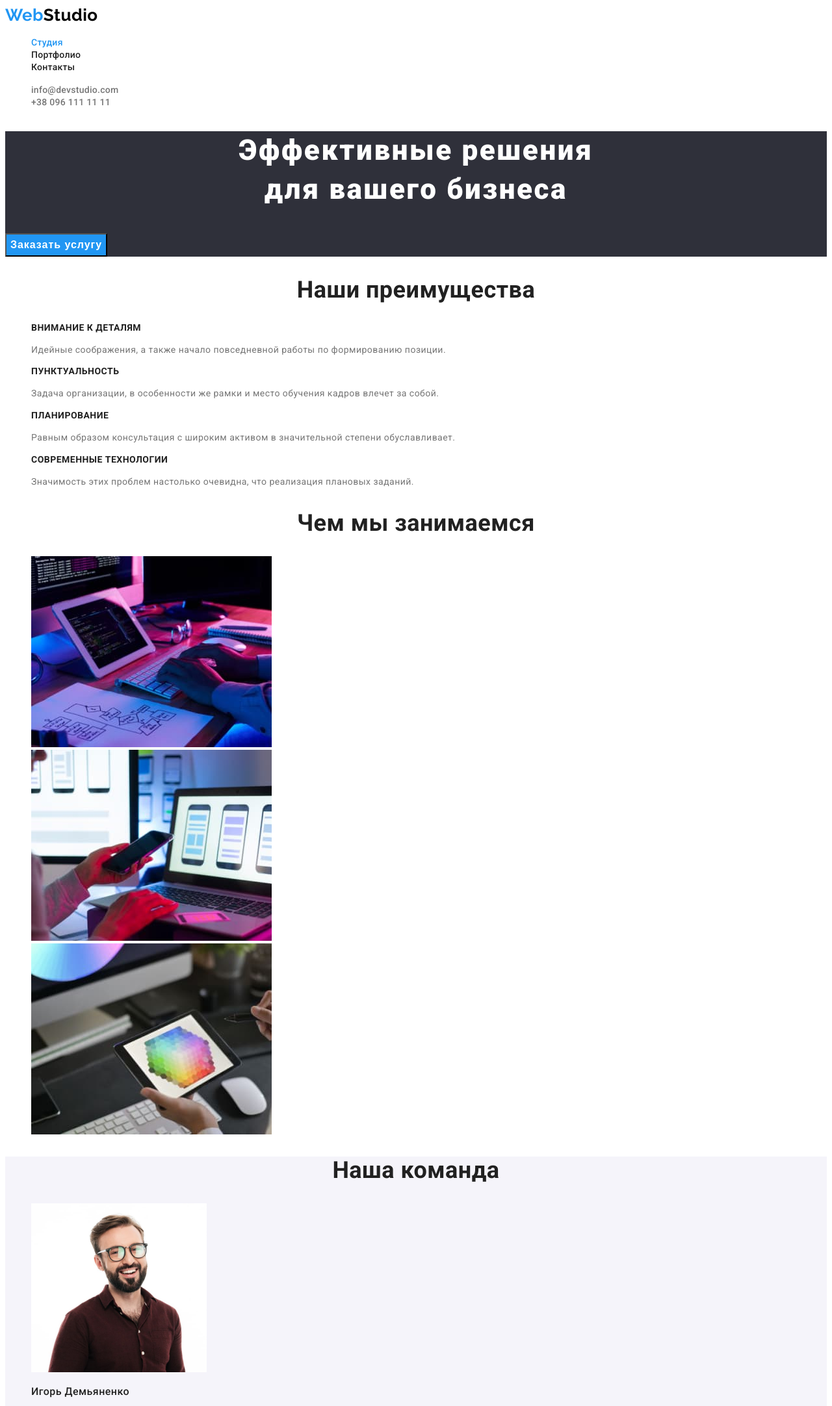
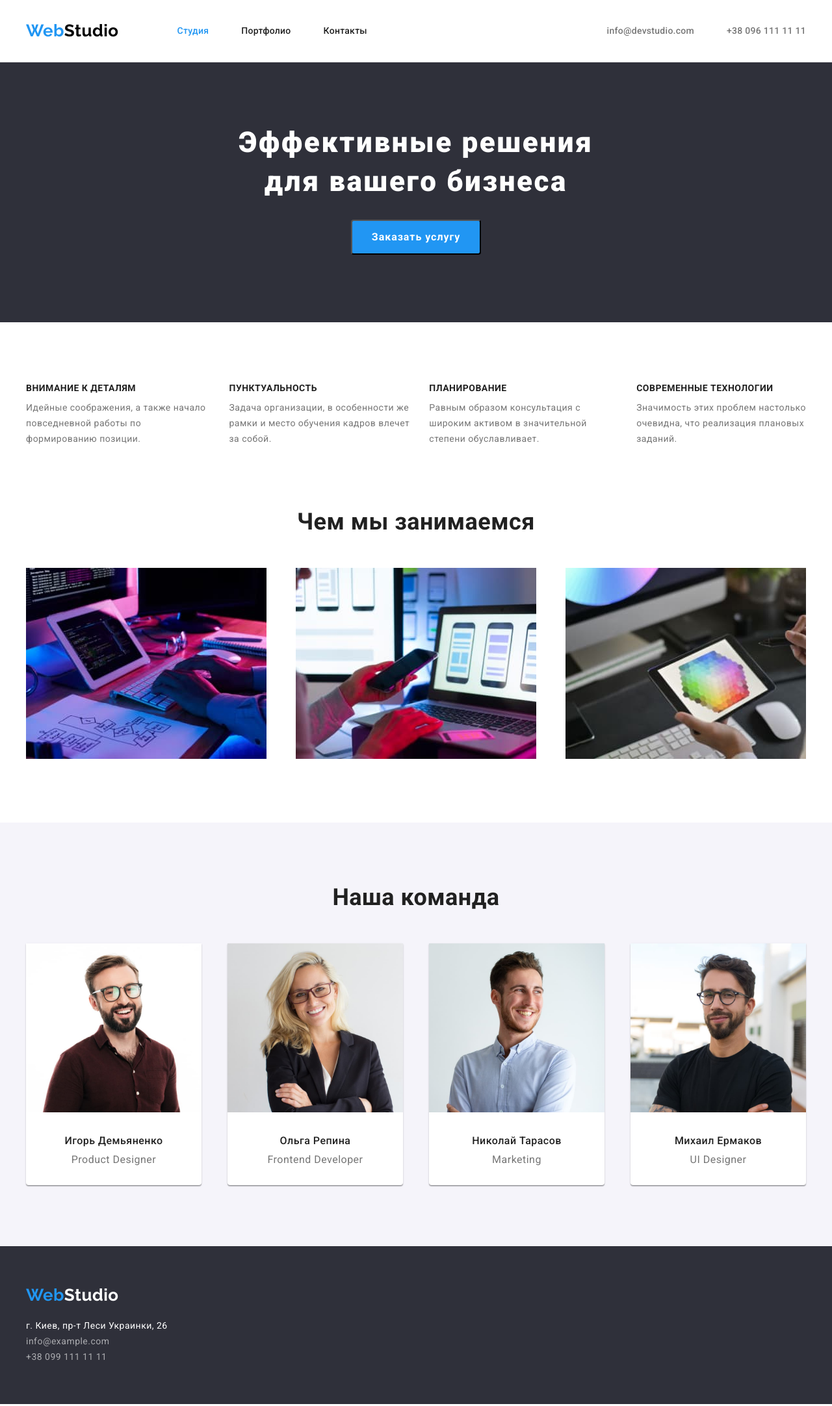
Before and after one commit to helga-khols/goit-markup-hw-03, a plain HTML site: page index.html in a window 1280 px wide. Shown: the top 2164 px of the page at 65% size. Drawn offline with nearby package versions, Linux system fonts and the light colour scheme.

Commit message:
Adds geometry

```diff
--- a/css/styles.css
+++ b/css/styles.css
@@ -7,21 +7,75 @@
 --main-bg-color: #ffffff;
 --secondary-bg-color: #F5F4FA;
 }
+p,
+h1,
+h2,
+h3,
+h4,
+h5,
+h6 {
+    margin: 0;
+}
 
-body {font-family: "Roboto", sans-serif;
+ul, ol {
+    margin: 0;
+    padding-left: 0;
+}
+
+
+body {
+    margin: 0;
+    font-family: "Roboto", sans-serif;
     color: var(--main-text-color);
     letter-spacing: 0.03em;
 }
 
+.container{
+    width: 1230px;
+    padding: 94px 15px;
+    margin: 0 auto;
+}
+
+.header .container{
+    padding: 32px 15px 32px 15px;
+    display: flex;
+align-items: center;
+}
 .header{
     background-color: var(--main-bg-color);
+    border-bottom: 1px solid #ECECEC;
 }
+
+.site-nav{
+    display: flex;
+    align-items: center;
+}
+
+.navigation{
+    display: flex;
+    align-items: center;
+
+}
+
 .site-nav .link
 {
 font-weight: 500;
 font-size: 14px;
 line-height: 1.14;
-    letter-spacing: 0.02em; }
+letter-spacing: 0.02em;
+color: var(--main-text-color);
+text-decoration: none;
+    margin-right: 50px;
+}
+
+.site-nav .link.current{
+    color: var(--accent-color);
+}
+
+.site-nav .link:hover,
+.site-nav .link:focus{
+color: var(--accent-color) ;
+}
 
 .logo{
 font-family: 'Raleway', sans-serif;
@@ -29,6 +83,7 @@ font-weight: 700;
 font-size: 26px;
 line-height: 1.19;
 text-decoration: none;
+margin-right: 90px;
 }
 
 .web{
@@ -38,33 +93,28 @@ color: var(--accent-color) ;
 color: #000000 ;
 }
 
-.site-nav .link{
-    font-weight: 500;
-font-size: 14px;
-line-height: 1.14;
-letter-spacing: 0.02em;
-color: var(--main-text-color);
-text-decoration: none;
-}
-.site-nav .link.current{
-    color: var(--accent-color);
-}
-
-.site-nav .link:hover,
-.site-nav .link:focus{
-color: var(--accent-color) ;
-}
 
 .list{
     list-style: none;
 }
 
+.visually-hidden {
+  position: absolute;
+  white-space: nowrap;
+  width: 1px;
+  height: 1px;
+  overflow: hidden;
+  border: 0;
+  padding: 0;
+  clip: rect(0 0 0 0);
+  clip-path: inset(50%);
+  margin: -1px;
+}
 
-
-
-
-
-
+.contacts{
+    display: flex;
+    margin-left: auto;
+}
 
 .contacts .link{
     font-weight: 500;
@@ -73,6 +123,7 @@ line-height: 1.14;
 letter-spacing: 0.02em;
     color: var(--secondary-text-color);
     text-decoration: none;
+    margin-left: 50px;
 }
 
 .contacts .link:hover,
@@ -85,6 +136,10 @@ letter-spacing: 0.02em;
     background-color: var(--accent-bg-color);
 }
 
+
+.hero .container{
+    height: 400px;
+}
 .hero-title{
     font-weight: 900;
 font-size: 44px;
@@ -92,16 +147,29 @@ line-height: 1.36;
 text-align: center;
 letter-spacing: 0.06em;
 color: var(--main-bg-color);
+margin-bottom: 30px;
 }
 
 .button{
+    font-family: inherit;
     font-weight: 700;
 font-size: 16px;
 line-height: 1.88;
 letter-spacing: 0.06em;
 background-color: var(--accent-color);
 color: var(--main-bg-color);
-cursor: pointer
+cursor: pointer;
+border-radius: 4px;
+min-width: 200px;
+padding-top: 10px;
+padding-bottom: 10px;
+}
+
+.center-button{
+display: flex;
+  justify-content: center;
+  align-items: center;
+  height: 50px;
 }
 
 .button:focus{
@@ -125,6 +193,18 @@ font-size: 14px;
 line-height: 1.14;
 text-transform: uppercase;
 color: var(--main-text-color);
+margin-bottom: 10px;
+}
+
+.advantage-list{
+    display: flex;
+    justify-content: space-between;
+
+}
+
+.advantage-info:not(:last-child){
+    margin-right: 30px;
+
 }
 
 .advantage-description{
@@ -133,26 +213,69 @@ line-height: 1.71;
 color: var(--secondary-text-color);
 }
 
+.examples .container{
+padding-top: 0;
+}
+
 .examples-title, .team-title {
     font-weight: 700;
 font-size: 36px;
 line-height: 1.17;
 text-align: center;
 color: var(--main-text-color);
+margin-bottom: 50px;
+}
+
+.examples-list{
+display: flex;
+justify-content: space-between;
+}
+
+.example-img:not(:last-child){
+    margin-right: 30px;
+}
+
+.team-members{
+display: flex;
+justify-content: space-between;
+
 }
 
 .team{
     background-color: var(--secondary-bg-color);
 }
+
+.member-info{
+    background-color: var(--main-bg-color);
+    box-shadow: 0px 1px 3px rgba(0, 0, 0, 0.12), 0px 1px 1px rgba(0, 0, 0, 0.14), 0px 2px 1px rgba(0, 0, 0, 0.2);
+    border-radius: 0px 0px 4px 4px;
+}
+
+.member-info:not(:last-child){
+    margin-right: 30px;
+}
+
+
+
 .team-member-name{
     font-weight: 500;
     font-size: 16px;
-line-height: 1.19;
+    text-align: center;
+    padding-top: 30px;
 }
+
 .team-member-description{
 font-size: 16px;
 line-height: 1.19;
 color: var(--secondary-text-color);
+margin-top: 10px;
+text-align: center;
+padding-bottom: 30px;
+}
+
+.bottom.container{
+    padding-top: 60px;
+    padding-bottom: 60px;
 }
 
 .footer{
@@ -175,7 +298,7 @@ text-decoration: none;
 
 .adress{
     font-style: normal;
-
+    margin-top: 20px;
 }
 .adress .link{
 font-size: 14px;
@@ -204,6 +327,11 @@ line-height: 1.89;
 color: var(--secondary-text-color);
 }
 
+.filter-buttons{
+    justify-content: center;
+    display: flex;
+}
+
 .filter{
 font-weight: 500;
 font-size: 16px;
@@ -211,7 +339,11 @@ line-height: 1.6;
 text-align: center;
 background-color: var(--secondary-bg-color);
 color: var(--main-text-color);
-cursor: pointer
+cursor: pointer;
+margin-right: 8px;
+border-radius: 4px;
+padding: 6px 22px;
+border: none;
 }
 
 .filter:hover,
--- a/index.html
+++ b/index.html
@@ -6,19 +6,25 @@
     <meta name="viewport" content="width=device-width, initial-scale=1.0" />
     <title>WebStudio</title>
 
+    <link
+    rel="stylesheet" href="https://cdnjs.cloudflare.com/ajax/libs/modern-normalize/1.1.0/modern-normalize.min.css"
+    integrity="sha512-wpPYUAdjBVSE4KJnH1VR1HeZfpl1ub8YT/NKx4PuQ5NmX2tKuGu6U/JRp5y+Y8XG2tV+wKQpNHVUX03MfMFn9Q=="
+    crossorigin="anonymous"
+    referrerpolicy="no-referrer"
+    />
     <link rel="preconnect" href="https://fonts.googleapis.com" />
     <link rel="preconnect" href="https://fonts.gstatic.com" crossorigin />
     <link
       href="https://fonts.googleapis.com/css2?family=Raleway:wght@700&family=Roboto:wght@400;500;700;900&display=swap"
       rel="stylesheet"
     />
-
     <link rel="stylesheet" href="./css/styles.css" />
   </head>
 
   <body>
     <header class="header">
-      <nav>
+      <div class="container">
+      <nav class="navigation">
         <a href="./index.html" class="logo"><span class="web">Web</span><span class="studio">Studio</span></a>
 
         <ul class="site-nav list">
@@ -32,42 +38,48 @@
         <li><a href="mailto:info@devstudio.com" class="link">info@devstudio.com</a></li>
         <li><a href="tel:+380961111111" class="link">+38 096 111 11 11</a></li>
       </ul>
+      </div>
     </header>
 
     <main>
       <section class="hero">
+        <div class="container">
         <h1 class="hero-title">
           Эффективные решения <br />
           для вашего бизнеса
         </h1>
+        <div class="center-button">
         <button type="button" class="button">Заказать услугу</button>
+        </div>
+      </div>
       </section>
 
       <section class="advantage">
-        <h2 class="advantage-title">Наши преимущества</h2>
+        <div class="container">
+        <h2 class="visually-hidden">Наши преимущества</h2>
         <ul class="advantage-list list">
-          <li>
+          <li class="advantage-info">
             <h3 class="advantage-item">Внимание к деталям</h3>
             <p class="advantage-description">
               Идейные соображения, а также начало повседневной работы по
               формированию позиции.
             </p>
           </li>
-          <li>
+          <li class="advantage-info">
             <h3 class="advantage-item">Пунктуальность</h3>
             <p class="advantage-description">
               Задача организации, в особенности же рамки и место обучения кадров
               влечет за собой.
             </p>
           </li>
-          <li>
+          <li class="advantage-info">
             <h3 class="advantage-item">Планирование</h3>
             <p class="advantage-description">
               Равным образом консультация с широким активом в значительной
               степени обуславливает.
             </p>
           </li>
-          <li>
+          <li class="advantage-info">
             <h3 class="advantage-item">Современные технологии</h3>
             <p class="advantage-description">
               Значимость этих проблем настолько очевидна, что реализация
@@ -75,22 +87,24 @@
             </p>
           </li>
         </ul>
+        </div>
       </section>
 
       <section class="examples">
+        <div class="container">
         <h2 class="examples-title">Чем мы занимаемся</h2>
         <ul class="examples-list list">
-          <li>
+          <li class="example-img">
             <img src="./images/img.jpg" alt="человек пишет код" width="370" />
           </li>
-          <li>
+          <li class="example-img">
             <img
               src="./images/img2.jpg"
               alt="человек разрабатывает макет верстки для мобильных устройств"
               width="370"
             />
           </li>
-          <li>
+          <li class="example-img">
             <img
               src="./images/img3.jpg"
               alt="человек продумывает цветовые рпешения для дизайна"
@@ -98,37 +112,43 @@
             />
           </li>
         </ul>
+        </div>
       </section>
 
       <section class="team">
+        <div class="container">
         <h2 class="team-title">Наша команда</h2>
         <ul class="team-members list">
-          <li>
+          <li class="member-info" >
             <img src="./images/igor.jpg" alt="Игорь Демьяненко" width="270" />
             <h3 class="team-member-name">Игорь Демьяненко</h3>
             <p lang="en" class="team-member-description">Product Designer</p>
           </li>
-          <li>
+          <li class="member-info">
             <img src="./images/olga.jpg" alt="Ольга Репина" width="270" />
             <h3 class="team-member-name">Ольга Репина</h3>
             <p lang="en" class="team-member-description">Frontend Developer</p>
           </li>
-          <li>
+          <li class="member-info">
             <img src="./images/nikolay.jpg" alt="Николай Тарасов" width="270" />
             <h3 class="team-member-name">Николай Тарасов</h3>
             <p lang="en" class="team-member-description">Marketing</p>
           </li>
-          <li>
+          <li class="member-info">
             <img src="./images/michail.jpg" alt="Михаил Ермаков" width="270" />
             <h3 class="team-member-name">Михаил Ермаков</h3>
             <p lang="en" class="team-member-description">UI Designer</p>
           </li>
         </ul>
+        </div>
       </section>
     </main>
+
     <footer class="footer">
+      <section class="bottom">
+      <div class="bottom container">
       <a href="./index.html" class="logo"><span class="web">Web</span><span class="studio">Studio</span></a>
-      <address class="adress">
+      <address>
         <ul class="adress list">
           <li>
             <a href="https://goo.gl/maps/33gtuHecfimrdce18" target="blank" class="location"
@@ -139,6 +159,8 @@
           <li><a href="tel:+380991111111+" class="link">+38 099 111 11 11</a></li>
         </ul>
       </address>
+      </div>
+      </section>
     </footer>
   </body>
 </html>
```
Also changed, not shown: portfolio.html (+14 -4 lines), .prettierrc.json. Lines whose indentation alone changed are shown as unchanged.
